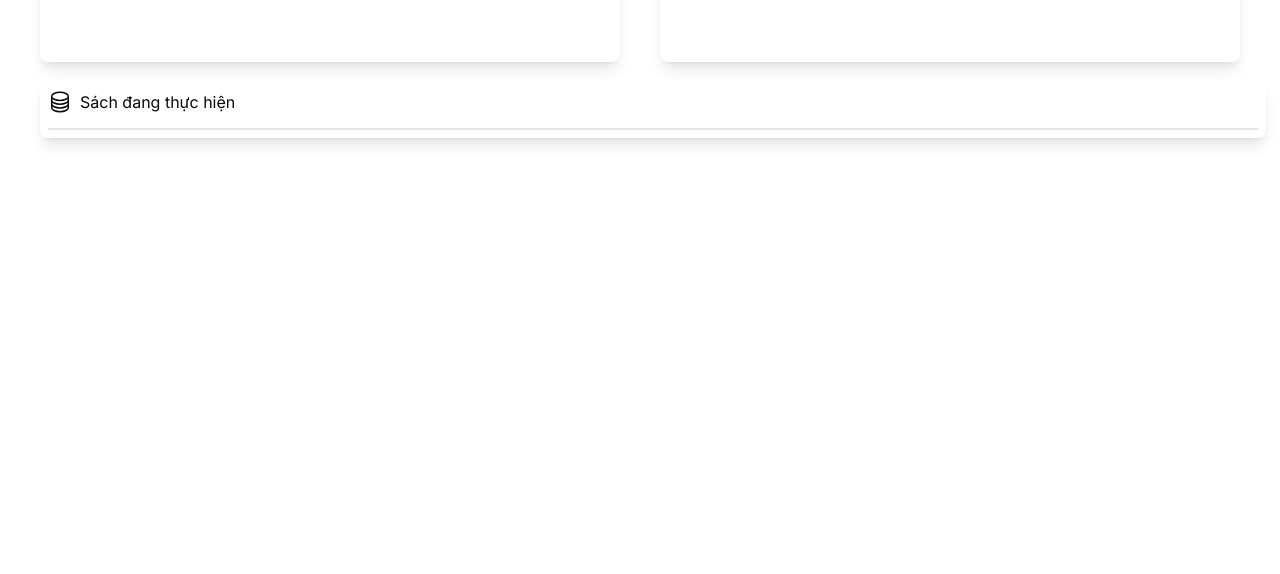
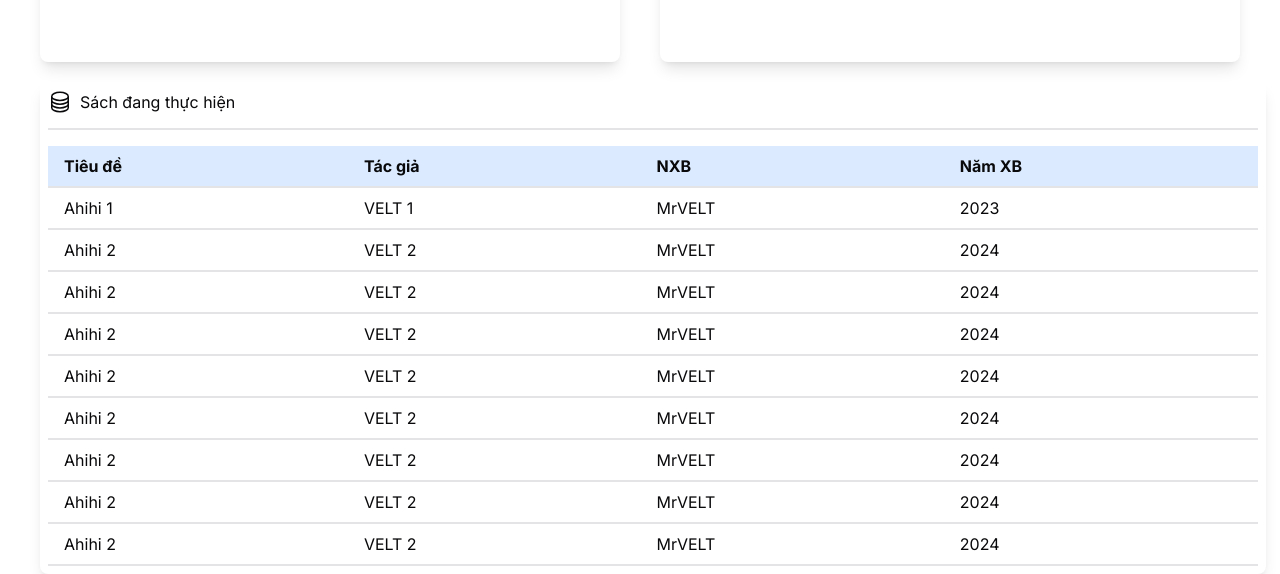
Before and after one commit to Hungsilver/FE_SO_HOA, a Next.js app: page /dashboard in a window 1280 px wide. Shown: the part 558-1132 px from the top of the page. Before the commit the page ends 892 px from the top, so only its background shows below. Built offline with nearby package versions, Linux system fonts and the light colour scheme.

Commit message:
update dashboard

```diff
--- a/package.json
+++ b/package.json
@@ -12,6 +12,7 @@
     "@heroicons/react": "^2.1.5",
     "@radix-ui/react-icons": "^1.3.0",
     "@radix-ui/react-slot": "^1.1.0",
+    "axios": "^1.7.4",
     "class-variance-authority": "^0.7.0",
     "clsx": "^2.1.1",
     "next": "14.2.6",
--- /dev/null
+++ b/src/api/fakedata.tsx
@@ -0,0 +1,13 @@
+const sampleBooks: Book[] = [
+    { tieude: "Ahihi 1", tacgia: "VELT 1", nxb: "MrVELT", namxb: 2023 },
+    { tieude: "Ahihi 2", tacgia: "VELT 2", nxb: "MrVELT", namxb: 2024 },
+    { tieude: "Ahihi 2", tacgia: "VELT 2", nxb: "MrVELT", namxb: 2024 },
+    { tieude: "Ahihi 2", tacgia: "VELT 2", nxb: "MrVELT", namxb: 2024 },
+    { tieude: "Ahihi 2", tacgia: "VELT 2", nxb: "MrVELT", namxb: 2024 },
+    { tieude: "Ahihi 2", tacgia: "VELT 2", nxb: "MrVELT", namxb: 2024 },
+    { tieude: "Ahihi 2", tacgia: "VELT 2", nxb: "MrVELT", namxb: 2024 },
+    { tieude: "Ahihi 2", tacgia: "VELT 2", nxb: "MrVELT", namxb: 2024 },
+    { tieude: "Ahihi 2", tacgia: "VELT 2", nxb: "MrVELT", namxb: 2024 },
+];
+
+export default sampleBooks;
--- a/src/app/dashboard/page.tsx
+++ b/src/app/dashboard/page.tsx
@@ -1,9 +1,28 @@
+'use client'
+
+import sampleBooks from "@/api/fakedata";
 import BookStatus from "@/components/dashboard/bookstatus_table";
 import CompleteBook from "@/components/dashboard/completebook_table";
 import HeaderDashboard from "@/components/dashboard/header";
 import Statistics from "@/components/dashboard/statistics_table";
+import axios from "axios";
+import { useEffect, useState } from "react";
 
 const Dashboard = () => {
+
+    const [books, setBooks] = useState<Book[]>(sampleBooks);
+
+    // useEffect(() => {
+    //     axios
+    //       .get("https://6686088783c983911b009ac7.mockapi.io/book")
+    //       .then((response) => {
+    //         setBooks(response.data);
+    //       })
+    //       .catch((error) => {
+    //         console.error("Error fetching books:", error);
+    //       });
+    //   }, []);
+
     return(
         <div className="h-screen w-full">
             <HeaderDashboard/>
@@ -11,7 +30,7 @@ const Dashboard = () => {
                 <Statistics/>
                 <CompleteBook/>
             </div>
-            <BookStatus/>
+            <BookStatus books={books}/>
         </div>
     );
 }
--- a/src/components/dashboard/bookstatus_table.tsx
+++ b/src/components/dashboard/bookstatus_table.tsx
@@ -1,6 +1,10 @@
 import Icon from "../icon";
 
-const BookStatus = () => {
+interface BookStatusProps {
+    books: Book[];
+  }
+
+const BookStatus = ({books} : BookStatusProps) => {
     return(
         <div className="shadow-lg rounded-lg mt-5 ml-10 h-auto w-[95.8%] p-2">
             <div className="border-b-2 h-10 flex">
@@ -10,6 +14,32 @@ const BookStatus = () => {
                 />
                 <p className="ml-2">Sách đang thực hiện</p>
             </div>
+            <div className="mt-4">
+                {books.length > 0 ? (
+                    <table className="min-w-full table-auto border-collapse">
+                        <thead>
+                            <tr className="bg-blue-100">
+                                <th className="border-b-2 px-4 py-2 text-left">Tiêu đề</th>
+                                <th className="border-b-2 px-4 py-2 text-left">Tác giả</th>
+                                <th className="border-b-2 px-4 py-2 text-left">NXB</th>
+                                <th className="border-b-2 px-4 py-2 text-left">Năm XB</th>
+                            </tr>
+                         </thead>
+                        <tbody>
+                            {books.map((book, index) => (
+                                <tr key={index} className="bg-white">
+                                    <td className="border-b-2 px-4 py-2">{book.tieude}</td>
+                                    <td className="border-b-2 px-4 py-2">{book.tacgia}</td>
+                                    <td className="border-b-2 px-4 py-2">{book.nxb}</td>
+                                    <td className="border-b-2 px-4 py-2">{book.namxb}</td>
+                                </tr>
+                            ))}
+                        </tbody>
+                    </table>
+                ) : (
+                    <p>Không có sách đang thực hiện.</p>
+                )}
+            </div>
         </div>
     );
 }
--- a/src/components/navbar.tsx
+++ b/src/components/navbar.tsx
@@ -26,7 +26,7 @@ const Navbar = () => {
     return (
         <>
         {pathname !== '/login' && (
-            <div className="py-3 shadow-lg flex justify-between items-center">
+            <div className="py-3 bg-blue-300 shadow-lg flex justify-between items-center">
                 <Icon
                 idicon='M3.75 6.75h16.5M3.75 12h16.5m-16.5 5.25h16.5'
                 style='ml-5 h-6 w-6'
--- a/src/shared/interface.tsx
+++ b/src/shared/interface.tsx
@@ -2,5 +2,5 @@ interface Book {
     tieude: string;
     tacgia : string;
     nxb : string;
-    namxb : string;
+    namxb : number;
 }
```
Also changed, not shown: 1 other file (tests, documents, lock files or other folders).
